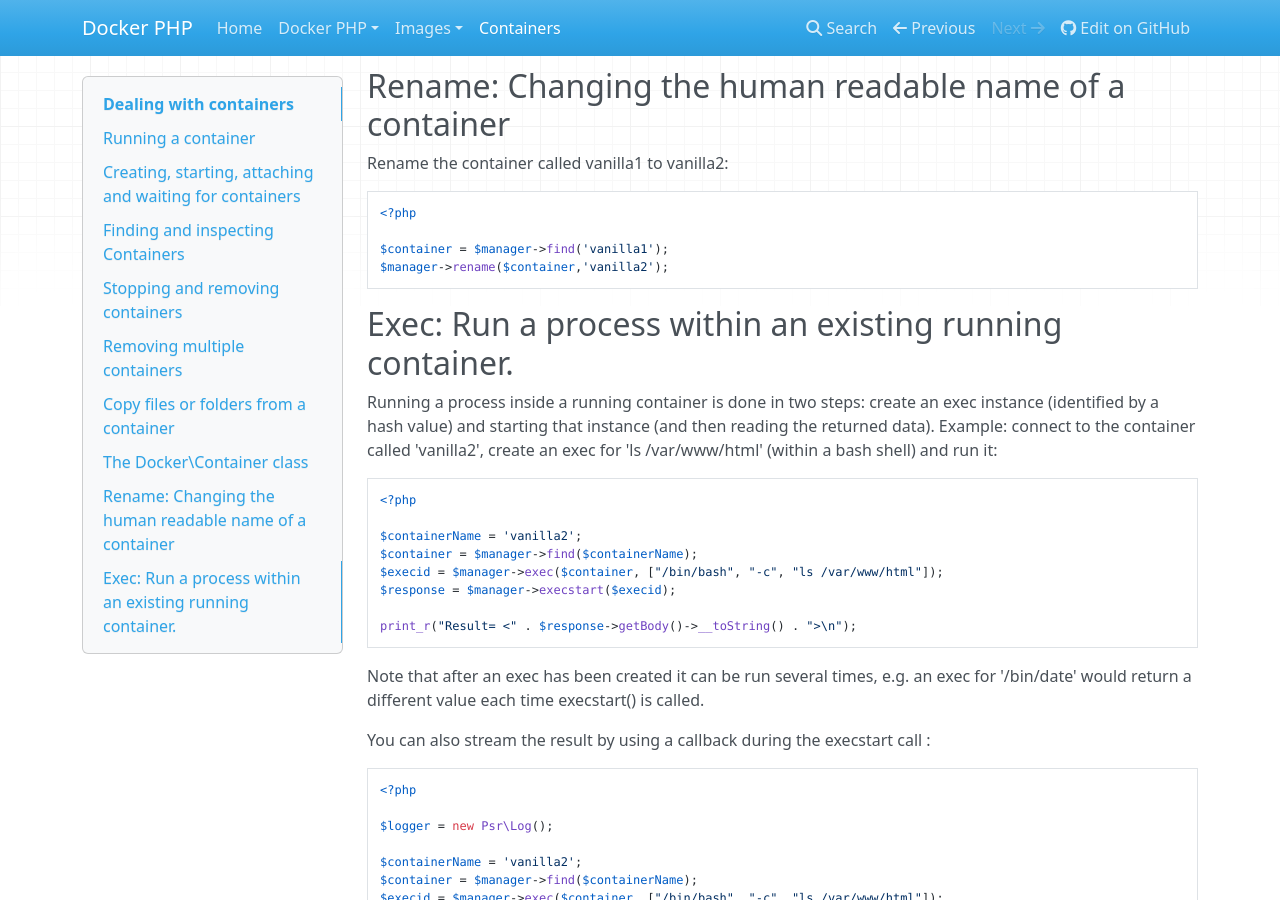
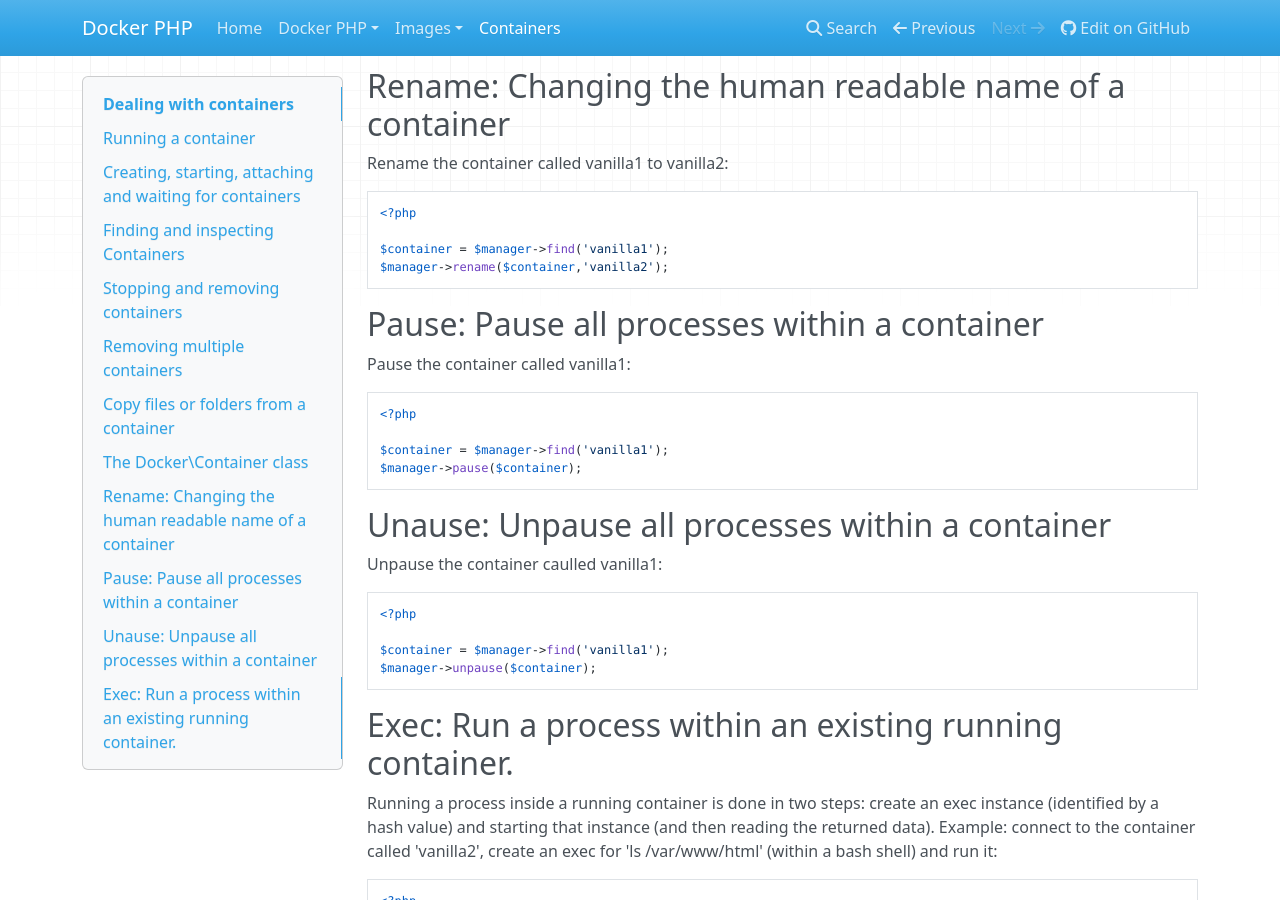
Before and after one commit to docker-php/docker-php, an MkDocs documentation site: the page built from docs/container.md, in a window 1280 px wide and 900 px high, scrolled down 4227 px. Built offline with MkDocs 1.6.1, drawn with Linux system fonts in a browser that asks for light colours; nearby versions of some CDN libraries; old or Windows-style settings are respelled for this version of MkDocs.

Commit message:
Pause/unpause: Adding unit test & docs.

````diff
--- a/docs/container.md
+++ b/docs/container.md
@@ -228,6 +228,25 @@ $container = $manager->find('vanilla1');
 $manager->rename($container,'vanilla2');
 ```
 
+## Pause: Pause all processes within a container
+
+Pause the container called vanilla1:
+```php
+<?php
+
+$container = $manager->find('vanilla1');
+$manager->pause($container);
+```
+
+## Unause: Unpause all processes within a container
+
+Unpause the container caulled vanilla1:
+```php
+<?php
+
+$container = $manager->find('vanilla1');
+$manager->unpause($container);
+```
 
 ## Exec: Run a process within an existing running container.
 
````
Also changed, not shown: 1 other file.
